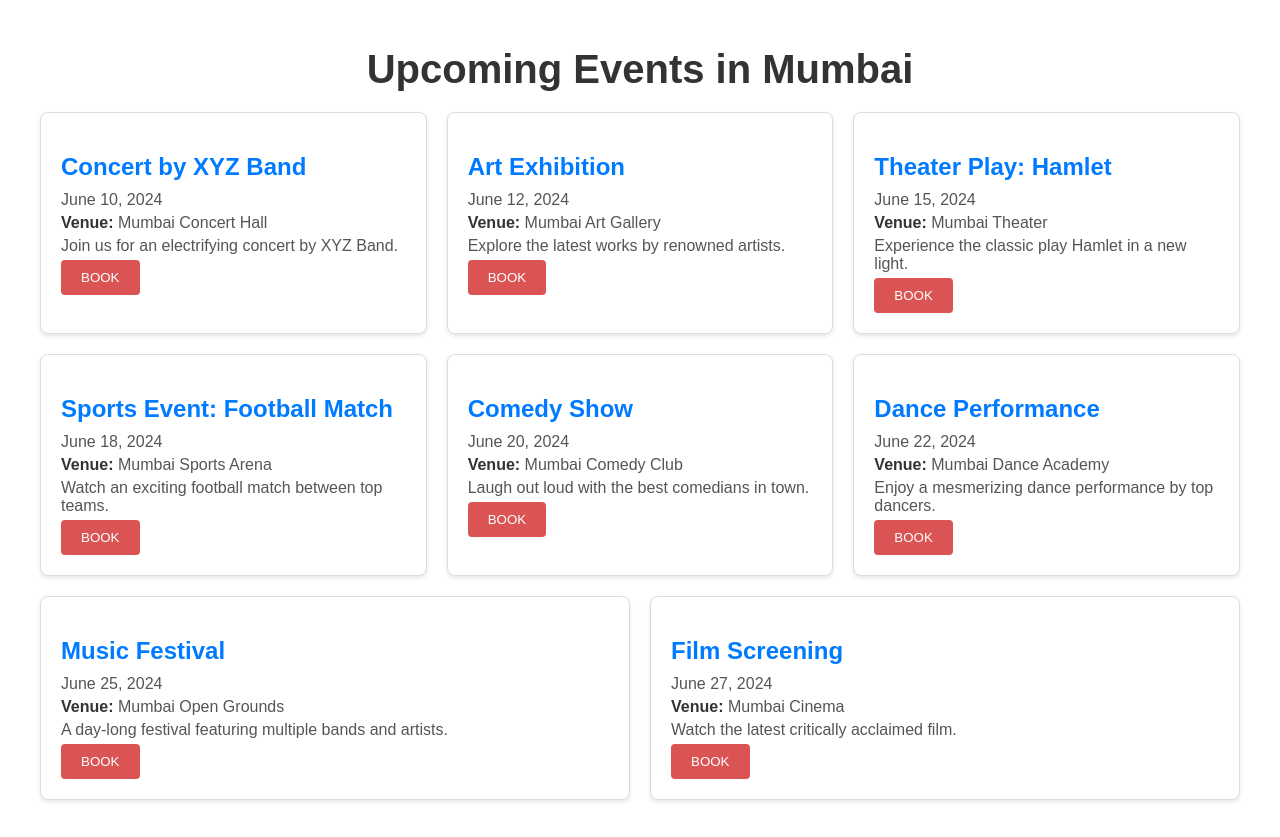
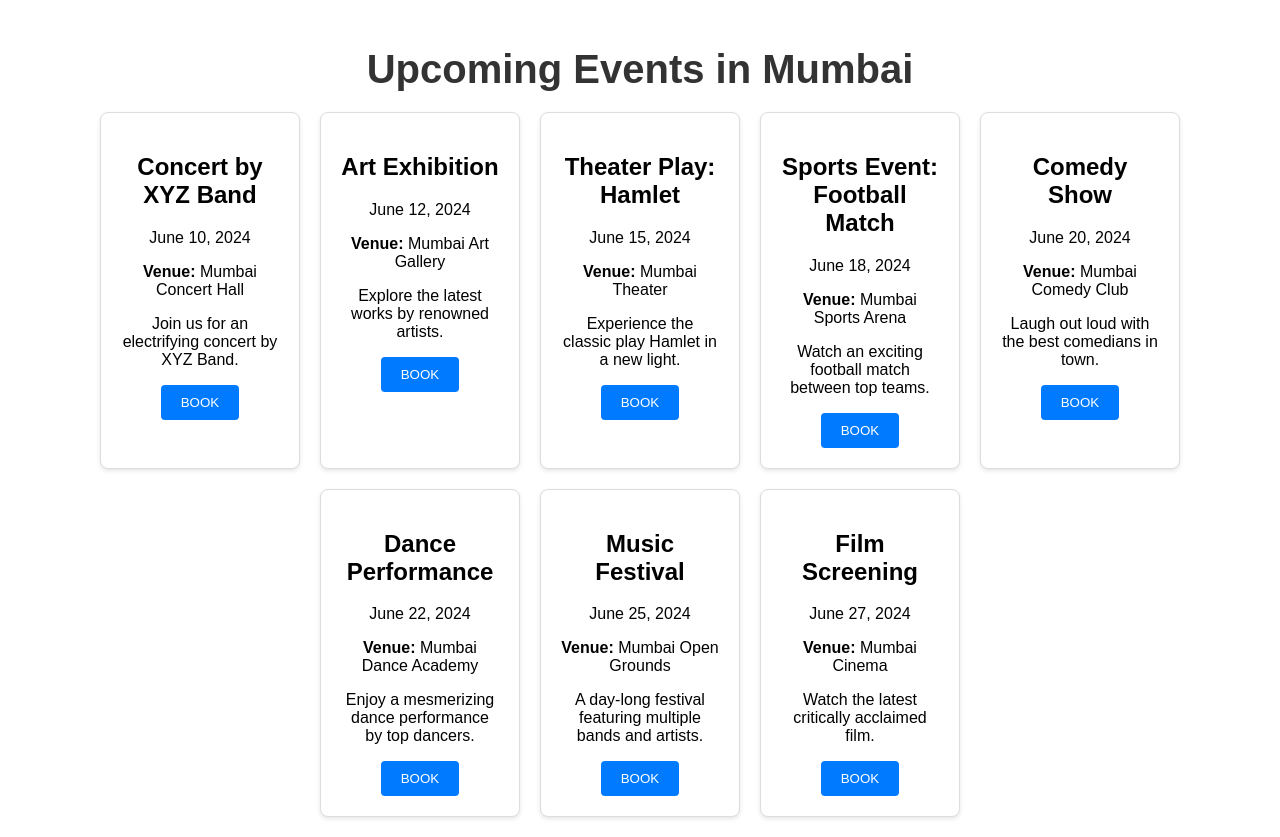
Before and after one commit to yasirahmad62/book-it-now, a React (Create React App) app: page /events in a window 1280 px wide. Built offline with nearby package versions, Linux system fonts and the light colour scheme.

Commit message:
update eventlisting css

```diff
--- a/src/EventListingPage.css
+++ b/src/EventListingPage.css
@@ -17,6 +17,7 @@
     display: flex;
     flex-wrap: wrap;
     gap: 20px;
+    justify-content: center;
   }
 
   .event-card {
@@ -25,9 +26,10 @@
     border-radius: 8px;
     box-shadow: 0 2px 4px rgba(0, 0, 0, 0.1);
     padding: 20px;
-    flex: 1 1 calc(33.333% - 40px);
+    width: 200px;
     box-sizing: border-box;
     transition: transform 0.3s ease, box-shadow 0.3s ease;
+    text-align: center;
   }
 
   .event-card:hover {
@@ -35,23 +37,25 @@
     box-shadow: 0 4px 8px rgba(0, 0, 0, 0.2);
   }
 
-.event-card h2 {
-    font-size: 1.5em;
-    color: #007BFF;
+  .event-card .event-image {
+    width: 100%;
+    height: auto;
+    border-radius: 4px;
     margin-bottom: 10px;
   }
 
-.event-card p {
-    margin: 5px 0;
-    color: #555;
+  .event-info {
+    display: flex;
+    flex-direction: column;
+    align-items: center;
   }
 
-.event-card p strong {
-    color: #333;
+  .event-details {
+    margin-bottom: 10px;
   }
 
   .book-button {
-    background-color: #da5454;
+    background-color: #007BFF;
     color: white;
     border: none;
     border-radius: 4px;
```
Lines whose indentation alone changed are shown as unchanged.
